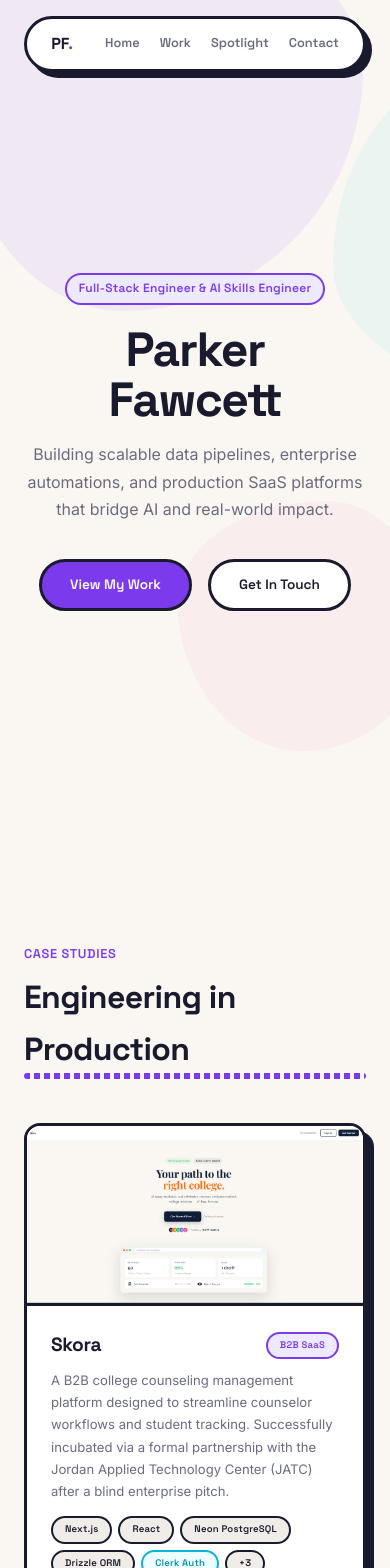
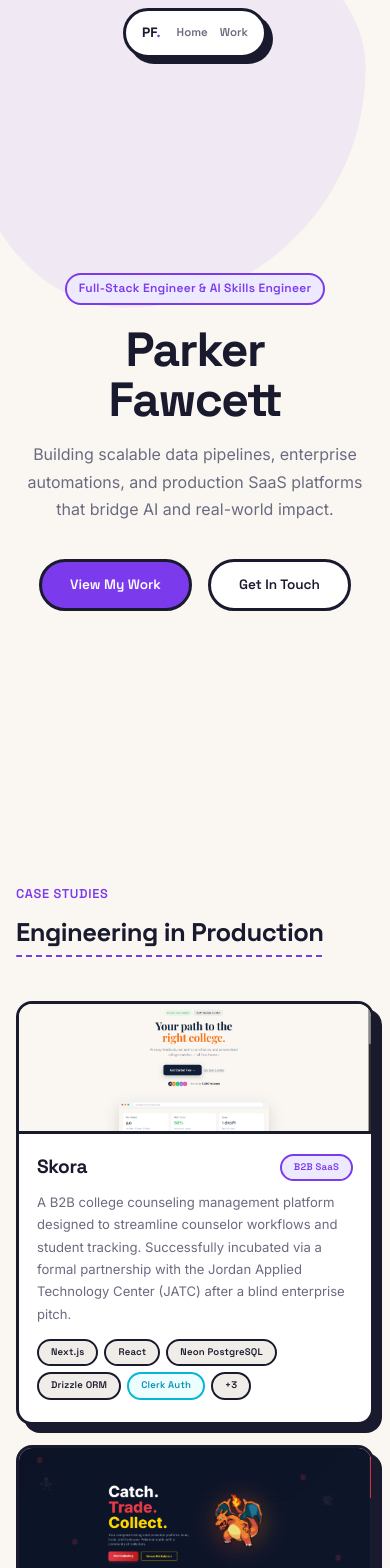
Before and after one commit to businessfawcett-cloud/Portfolio, a React (Vite) app: page / in a window 390 px wide. Shown: the top 1568 px of the page. Built offline with nearby package versions, Linux system fonts and the light colour scheme.

Commit message:
mobile responsive: add useIsMobile hook, 1-col grids on mobile, smaller nav/padding, full-screen modal

```diff
--- a/src/components/CaseStudies.jsx
+++ b/src/components/CaseStudies.jsx
@@ -2,6 +2,7 @@ import { useState } from 'react'
 import { motion } from 'framer-motion'
 import CaseStudyCard from './CaseStudyCard'
 import ProjectModal from './ProjectModal'
+import { useIsMobile } from '../hooks/useIsMobile'
 
 const projects = [
   {
@@ -161,6 +162,7 @@ const projects = [
 ]
 
 export default function CaseStudies() {
+  const isMobile = useIsMobile()
   const [selectedProject, setSelectedProject] = useState(null)
 
   return (
@@ -175,7 +177,7 @@ export default function CaseStudies() {
         <h2 className="section-title">Engineering in Production</h2>
       </motion.div>
 
-      <div style={{ display: 'grid', gridTemplateColumns: 'repeat(auto-fit, minmax(320px, 1fr))', gap: 24 }}>
+      <div style={{ display: 'grid', gridTemplateColumns: isMobile ? '1fr' : 'repeat(auto-fit, minmax(320px, 1fr))', gap: isMobile ? 20 : 24 }}>
         {projects.map((project, i) => (
           <CaseStudyCard key={project.name} project={project} index={i} onViewDetails={setSelectedProject} />
         ))}
--- a/src/components/CaseStudyCard.jsx
+++ b/src/components/CaseStudyCard.jsx
@@ -1,4 +1,5 @@
 import { motion } from 'framer-motion'
+import { useIsMobile } from '../hooks/useIsMobile'
 
 const colorMap = {
   purple: { border: '#7c3aed', tag: 'tag-purple', bg: '#ede9fe' },
@@ -9,6 +10,7 @@ const colorMap = {
 }
 
 export default function CaseStudyCard({ project, index, onViewDetails }) {
+  const isMobile = useIsMobile()
   const c = colorMap[project.color] || colorMap.purple
 
   return (
@@ -23,7 +25,7 @@ export default function CaseStudyCard({ project, index, onViewDetails }) {
     >
       <div
         style={{
-          height: 180,
+          height: isMobile ? 130 : 180,
           background: c.bg,
           position: 'relative',
           overflow: 'hidden',
@@ -49,7 +51,7 @@ export default function CaseStudyCard({ project, index, onViewDetails }) {
         )}
       </div>
 
-      <div style={{ padding: '24px 24px 28px' }}>
+      <div style={{ padding: isMobile ? '18px 18px 22px' : '24px 24px 28px' }}>
         <div style={{ display: 'flex', justifyContent: 'space-between', alignItems: 'center', marginBottom: 8 }}>
           <h3 style={{ fontSize: '1.2rem', fontWeight: 700, letterSpacing: '-0.02em', color: '#1a1a2e' }}>
             {project.name}
--- a/src/components/Contact.jsx
+++ b/src/components/Contact.jsx
@@ -1,4 +1,5 @@
 import { motion } from 'framer-motion'
+import { useIsMobile } from '../hooks/useIsMobile'
 
 const links = [
   { label: 'Email', href: 'mailto:parkerscottfawcett@gmail.com', icon: '✉' },
@@ -7,6 +8,8 @@ const links = [
 ]
 
 export default function Contact() {
+  const isMobile = useIsMobile()
+
   return (
     <section id="contact" className="section-container">
       <motion.div
@@ -24,7 +27,7 @@ export default function Contact() {
           Open to research collaboration, enterprise architecture discussions, and building the next generation of AI-powered tools.
         </p>
 
-        <div style={{ display: 'flex', gap: 16, justifyContent: 'center', flexWrap: 'wrap' }}>
+        <div style={{ display: 'flex', gap: 12, justifyContent: 'center', flexWrap: 'wrap', flexDirection: isMobile ? 'column' : 'row', alignItems: 'center' }}>
           {links.map((link) => (
             <motion.a
               key={link.label}
@@ -33,7 +36,7 @@ export default function Contact() {
               className="glass"
               whileHover={{ y: -2 }}
               style={{
-                padding: '14px 28px',
+                padding: isMobile ? '12px 20px' : '14px 28px',
                 borderRadius: 100,
                 textDecoration: 'none',
                 display: 'flex',
--- a/src/components/DataSpotlight.jsx
+++ b/src/components/DataSpotlight.jsx
@@ -1,4 +1,5 @@
 import { motion } from 'framer-motion'
+import { useIsMobile } from '../hooks/useIsMobile'
 
 const steps = [
   { label: 'Firecrawl API', desc: 'Bypasses anti-scraping protection, parses raw semantic HTML from competitor domains' },
@@ -7,6 +8,8 @@ const steps = [
 ]
 
 export default function DataSpotlight() {
+  const isMobile = useIsMobile()
+
   return (
     <section id="data-spotlight" className="section-container">
       <motion.div
@@ -19,7 +22,7 @@ export default function DataSpotlight() {
         <h2 className="section-title">The Pipeline</h2>
       </motion.div>
 
-      <div style={{ display: 'grid', gridTemplateColumns: '1fr 1fr', gap: 32, alignItems: 'start' }}>
+      <div style={{ display: 'grid', gridTemplateColumns: isMobile ? '1fr' : '1fr 1fr', gap: isMobile ? 20 : 32, alignItems: 'start' }}>
         <motion.div
           initial={{ opacity: 0, x: -30 }}
           whileInView={{ opacity: 1, x: 0 }}
--- a/src/components/Hero.jsx
+++ b/src/components/Hero.jsx
@@ -1,4 +1,5 @@
 import { motion } from 'framer-motion'
+import { useIsMobile } from '../hooks/useIsMobile'
 
 const blobs = [
   { size: 400, x: '-5%', y: '-15%', color: 'rgba(124, 58, 237, 0.08)', rx: '40% 60% 60% 40% / 50% 40% 60% 50%', duration: 14, delay: 0 },
@@ -7,6 +8,8 @@ const blobs = [
 ]
 
 export default function Hero() {
+  const isMobile = useIsMobile()
+
   return (
     <section
       id="hero"
@@ -18,10 +21,10 @@ export default function Hero() {
         alignItems: 'center',
         justifyContent: 'center',
         overflow: 'hidden',
-        padding: '120px 24px 80px',
+        padding: isMobile ? '100px 20px 60px' : '120px 24px 80px',
       }}
     >
-      {blobs.map((blob, i) => (
+      {blobs.slice(0, isMobile ? 1 : 3).map((blob, i) => (
         <motion.div
           key={i}
           animate={{
--- a/src/components/Navbar.jsx
+++ b/src/components/Navbar.jsx
@@ -1,5 +1,6 @@
 import { motion } from 'framer-motion'
 import { useState, useEffect } from 'react'
+import { useIsMobile } from '../hooks/useIsMobile'
 
 const navItems = [
   { label: 'Home', href: '#hero' },
@@ -9,6 +10,7 @@ const navItems = [
 ]
 
 export default function Navbar() {
+  const isMobile = useIsMobile()
   const [scrolled, setScrolled] = useState(false)
 
   useEffect(() => {
@@ -17,8 +19,10 @@ export default function Navbar() {
     return () => window.removeEventListener('scroll', onScroll)
   }, [])
 
+  const visibleItems = isMobile ? navItems.filter((_, i) => i < 2) : navItems
+
   return (
-    <div style={{ position: 'fixed', top: 16, left: 0, right: 0, display: 'flex', justifyContent: scrolled ? 'flex-end' : 'center', padding: '0 16px', pointerEvents: 'none', zIndex: 1000 }}>
+    <div style={{ position: 'fixed', top: isMobile ? 8 : 16, left: 0, right: 0, display: 'flex', justifyContent: scrolled ? 'flex-end' : 'center', padding: '0 12px', pointerEvents: 'none', zIndex: 1000 }}>
       <motion.nav
         layout
         initial={{ y: -20, opacity: 0 }}
@@ -27,28 +31,28 @@ export default function Navbar() {
         className="card"
         style={{
           pointerEvents: 'auto',
-          padding: '10px 24px',
+          padding: isMobile ? '8px 16px' : '10px 24px',
           display: 'flex',
           alignItems: 'center',
-          gap: 32,
+          gap: isMobile ? 16 : 32,
           background: '#ffffff',
           borderRadius: 100,
           border: '3px solid #1a1a2e',
           boxShadow: '6px 6px 0px #1a1a2e',
         }}
       >
-        <span style={{ fontFamily: "'Space Grotesk', sans-serif", fontWeight: 700, fontSize: '1rem', color: '#1a1a2e' }}>
+        <span style={{ fontFamily: "'Space Grotesk', sans-serif", fontWeight: 700, fontSize: isMobile ? '0.85rem' : '1rem', color: '#1a1a2e' }}>
           PF<span style={{ color: '#7c3aed' }}>.</span>
         </span>
-        <div style={{ display: 'flex', gap: 20 }}>
-          {navItems.map((item) => (
+        <div style={{ display: 'flex', gap: isMobile ? 12 : 20 }}>
+          {visibleItems.map((item) => (
             <a
               key={item.href}
               href={item.href}
               style={{
                 color: '#6b6b80',
                 textDecoration: 'none',
-                fontSize: '0.8rem',
+                fontSize: isMobile ? '0.72rem' : '0.8rem',
                 fontWeight: 600,
                 fontFamily: "'Space Grotesk', sans-serif",
                 transition: 'color 0.15s',
--- a/src/components/ProjectModal.jsx
+++ b/src/components/ProjectModal.jsx
@@ -1,4 +1,5 @@
 import { motion, AnimatePresence } from 'framer-motion'
+import { useIsMobile } from '../hooks/useIsMobile'
 
 const colorMap = {
   purple: { accent: '#7c3aed', border: '#7c3aed', bg: '#ede9fe' },
@@ -9,6 +10,7 @@ const colorMap = {
 }
 
 export default function ProjectModal({ project, onClose }) {
+  const isMobile = useIsMobile()
   const c = colorMap[project.color] || colorMap.purple
 
   return (
@@ -26,7 +28,7 @@ export default function ProjectModal({ project, onClose }) {
           display: 'flex',
           alignItems: 'center',
           justifyContent: 'center',
-          padding: 24,
+          padding: isMobile ? 0 : 24,
           background: 'rgba(26, 26, 46, 0.5)',
         }}
       >
@@ -39,8 +41,9 @@ export default function ProjectModal({ project, onClose }) {
           className="card"
           style={{
             width: '100%',
-            maxWidth: 720,
-            maxHeight: '90vh',
+            maxWidth: isMobile ? '100%' : 720,
+            maxHeight: isMobile ? '100vh' : '90vh',
+            borderRadius: isMobile ? 0 : 20,
             overflowY: 'auto',
             background: '#ffffff',
             border: '3px solid #1a1a2e',
@@ -50,7 +53,7 @@ export default function ProjectModal({ project, onClose }) {
         >
           <div
             style={{
-              height: 220,
+              height: isMobile ? 160 : 220,
               background: c.bg,
               position: 'relative',
               display: 'flex',
@@ -58,7 +61,7 @@ export default function ProjectModal({ project, onClose }) {
               justifyContent: 'center',
               overflow: 'hidden',
               borderBottom: '3px solid #1a1a2e',
-              borderRadius: '17px 17px 0 0',
+              borderRadius: isMobile ? 0 : '17px 17px 0 0',
             }}
           >
             {project.image ? (
@@ -105,7 +108,7 @@ export default function ProjectModal({ project, onClose }) {
             </button>
           </div>
 
-          <div style={{ padding: '28px 28px 32px' }}>
+          <div style={{ padding: isMobile ? '20px 18px 24px' : '28px 28px 32px' }}>
             <div style={{ display: 'flex', justifyContent: 'space-between', alignItems: 'center', marginBottom: 14 }}>
               <h2 style={{ fontFamily: "'Space Grotesk', sans-serif", fontSize: '1.6rem', fontWeight: 700, letterSpacing: '-0.02em', color: '#1a1a2e' }}>
                 {project.name}
@@ -217,13 +220,13 @@ export default function ProjectModal({ project, onClose }) {
               </ul>
             </div>
 
-            <div style={{ display: 'flex', gap: 12 }}>
+            <div style={{ display: 'flex', gap: 12, flexDirection: isMobile ? 'column' : 'row' }}>
               <a
                 href={project.liveUrl}
                 target="_blank"
                 rel="noopener noreferrer"
                 className="btn btn-primary"
-                style={{ fontSize: '0.82rem', padding: '10px 24px' }}
+                style={{ fontSize: '0.82rem', padding: '10px 24px', textAlign: 'center' }}
               >
                 Visit Live Site
               </a>
@@ -233,7 +236,7 @@ export default function ProjectModal({ project, onClose }) {
                   target="_blank"
                   rel="noopener noreferrer"
                   className="btn btn-secondary"
-                  style={{ fontSize: '0.82rem', padding: '10px 24px' }}
+                  style={{ fontSize: '0.82rem', padding: '10px 24px', textAlign: 'center' }}
                 >
                   View on GitHub
                 </a>
--- /dev/null
+++ b/src/hooks/useIsMobile.js
@@ -0,0 +1,13 @@
+import { useState, useEffect } from 'react'
+
+export function useIsMobile(breakpoint = 768) {
+  const [isMobile, setIsMobile] = useState(window.innerWidth < breakpoint)
+
+  useEffect(() => {
+    const onResize = () => setIsMobile(window.innerWidth < breakpoint)
+    window.addEventListener('resize', onResize)
+    return () => window.removeEventListener('resize', onResize)
+  }, [breakpoint])
+
+  return isMobile
+}
--- a/src/index.css
+++ b/src/index.css
@@ -174,3 +174,23 @@ h1, h2, h3, h4 {
   text-decoration-color: #7c3aed;
   text-decoration-thickness: 2px;
 }
+
+@media (max-width: 768px) {
+  .section-container {
+    padding: 60px 20px;
+  }
+
+  .section-title {
+    font-size: clamp(1.6rem, 6vw, 2rem);
+  }
+
+  .section-title::after {
+    height: 2px;
+  }
+}
+
+@media (max-width: 480px) {
+  .section-container {
+    padding: 40px 16px;
+  }
+}
```
